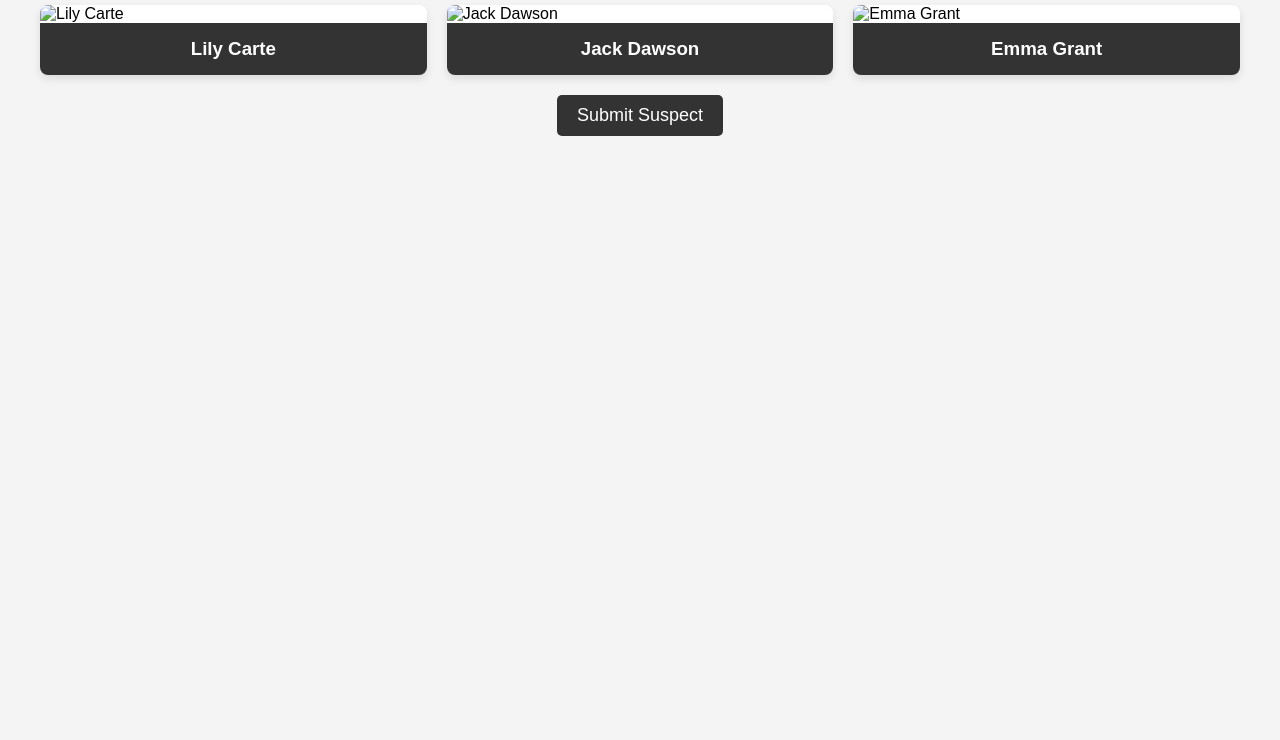
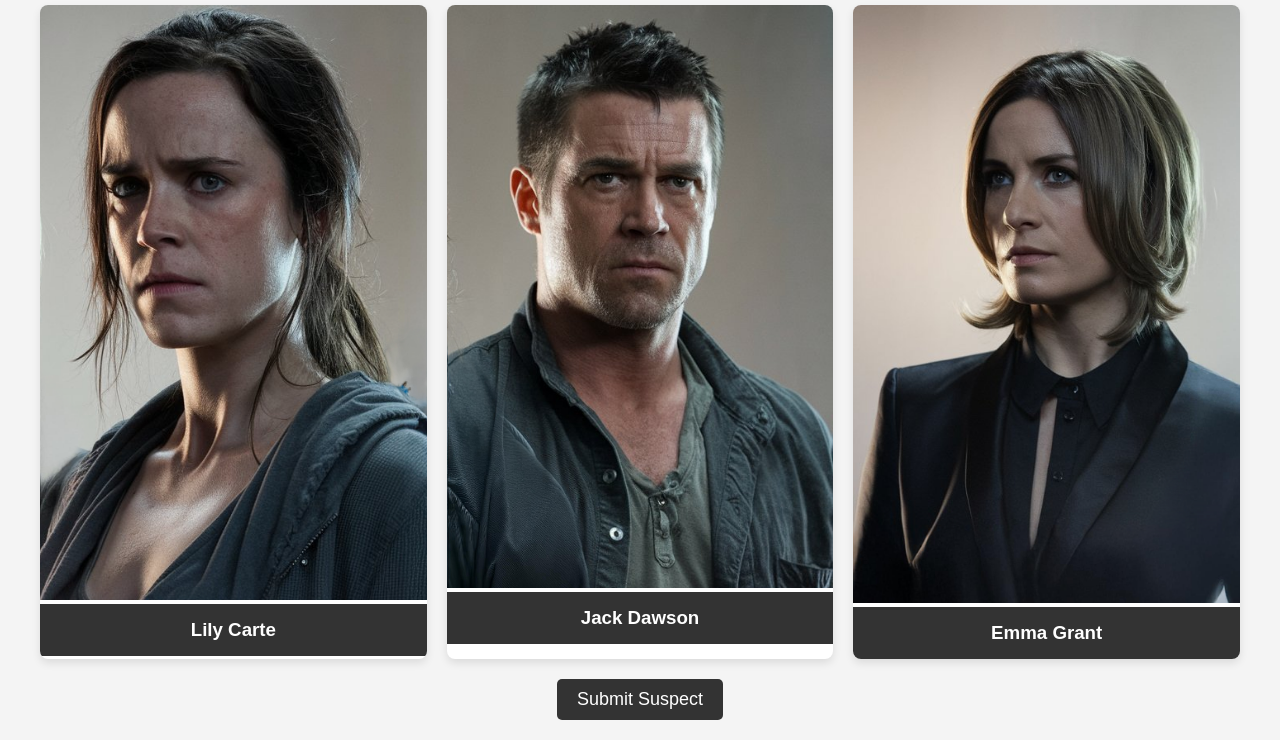
Before and after one commit to YahyaSulaim/ruse, a plain HTML site: page witness.html in a window 1280 px wide. Shown: the part 72-812 px from the top of the page. Drawn offline with Linux system fonts and the light colour scheme.

Commit message:
fixed image src

```diff
--- a/witness.html
+++ b/witness.html
@@ -84,9 +84,9 @@
 
     <script>
         const witnesses = [
-            { id: 1, name: 'Lily Carte', photo: 'lissa.png' },
-            { id: 2, name: 'Jack Dawson', photo: 'jack.png' },
-            { id: 3, name: 'Emma Grant', photo: 'Emma.png' }, // Murderer
+            { id: 1, name: 'Lily Carte', photo: 'images/lissa.png' },
+            { id: 2, name: 'Jack Dawson', photo: 'images/jack.png' },
+            { id: 3, name: 'Emma Grant', photo: 'images/Emma.png' }, // Murderer
 
         ];
 
```
